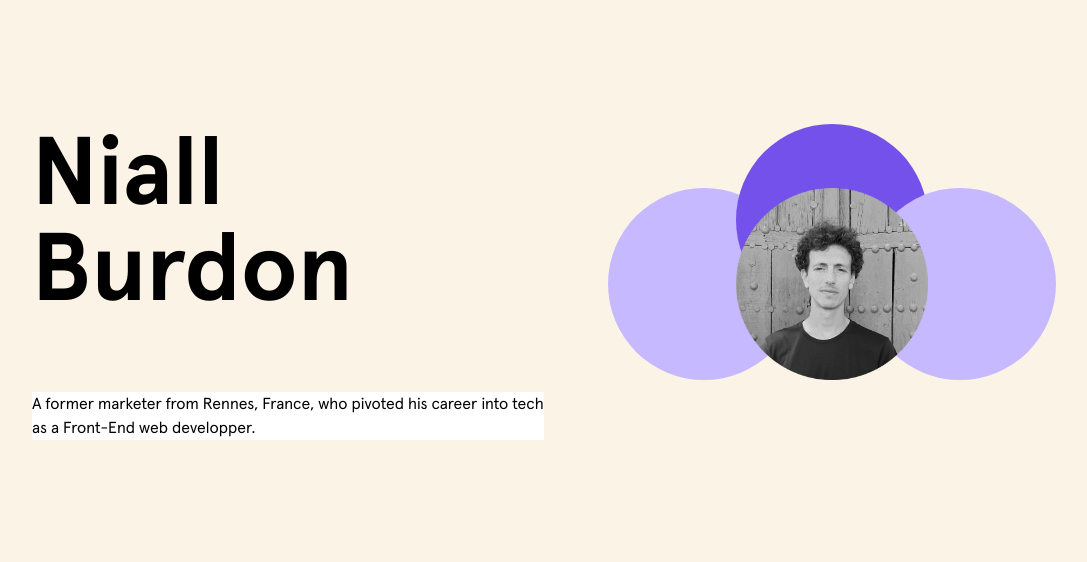
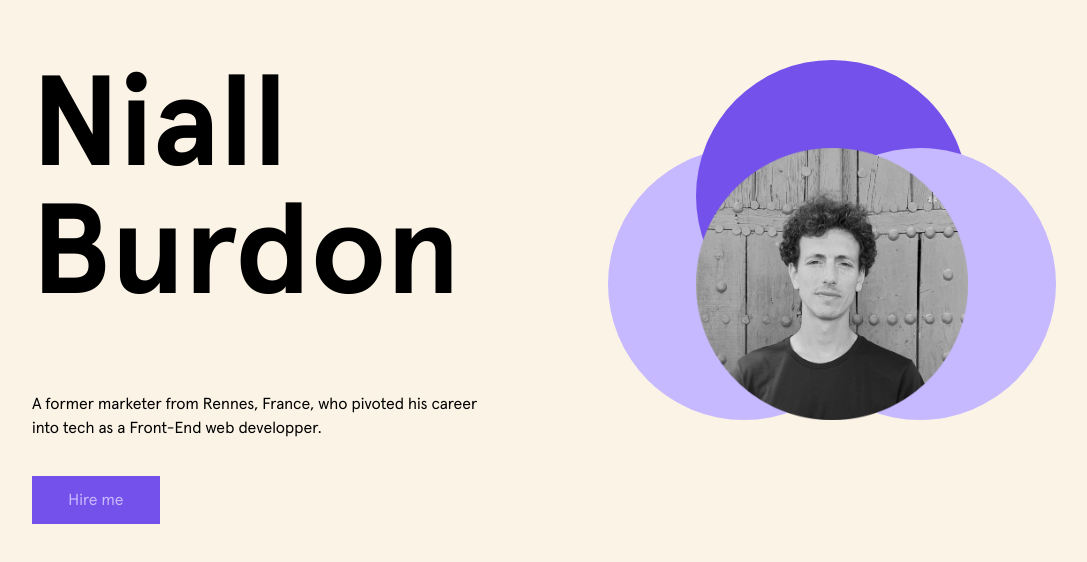
Before and after one commit to nburd01/portfolioMernFront, a React (Create React App) app in the folder portfolio/client/: page / in a window 1280 px wide. Shown: the part 116-678 px from the top of the page, without its empty margins (80-1167 px from the left). Built offline with nearby package versions, Linux system fonts and the light colour scheme.

Commit message:
added style, in progress

```diff
--- a/portfolio/client/src/components/Pages/Header2.tsx
+++ b/portfolio/client/src/components/Pages/Header2.tsx
@@ -6,22 +6,27 @@ export const Header2 = () => {
 
     <div className='w-screen  md:px-24 sm:flex'>
       {/* TITLE */}
-        <div className=' h-50 sm:bg-black p-4 justify-start sm:w-6/12 '>
+        <div className=' h-50 sm:bg-black p-4 justify-start sm:w-6/12'>
           <div className='sm:grid justify-start items-start py-9'>
-            <h1 className='justify-self-start font-bold text-8xl'>Niall</h1>
-            <h1 className='justify-self-start font-bold text-8xl'>Burdon</h1>
+            <h1 className='justify-self-start font-bold text-9xl'>Niall</h1>
+            <h1 className='justify-self-start font-bold text-9xl'>Burdon</h1>
           </div>
-          <div className="flex justify-start items-center py-9">
-            <p className='flex bg-white w-/3 md:w-/5 text-left'>A former marketer from Rennes, France, who pivoted his career into tech as a Front-End web developper. </p>
+          <div className="flexcontent-center sm:   py-9">
+            <p className='flex w-11/12 md:text-left 2xl:w-6/12 '>A former marketer from Rennes, France, who pivoted his career into tech as a Front-End web developper. </p>
           </div>
+         {/* BUTTON */}
+        <div className='flex items-center justify-center w-1/4 bg-main_purple color text-light_purple'>
+          <button className='p-3'>Hire me</button>
+        </div>
       </div>
       {/* CIRCLES */}
         <div className='hidden -gum sm:flex relative inset-0 w-6/12 h-auto justify-center items-center'>
-          <div className='flex w-48 h-48 bg-light_purple rounded-full justify-center items-center absolute left-12 shadow-slate-50'/>
-          <div className='flex w-48 h-48 bg-main_purple rounded-full justify-center items-center absolute top-12'/>
-          <div className='flex w-48 h-48 bg-light_purple rounded-full justify-center items-center absolute right-12'/>
-          <img className='flex w-48 h-48 z-10' src={Niall_img} alt="Niall" />
+          <div className='flex w-3/6 h-3/6 bg-light_purple rounded-full justify-center items-center absolute left-12 shadow-slate-50'/>
+          <div className='flex w-3/6 h-3/6 bg-main_purple rounded-full justify-center items-center absolute top-12'/>
+          <div className='flex w-3/6 h-3/6 bg-light_purple rounded-full justify-center items-center absolute right-12'/>
+          <img className='flex  h-3/6 z-10' src={Niall_img} alt="Niall" />
         </div>
+      {/* IMG */}
         <div className='flex justify-center items-center'>
           <img className='sm:hidden flex w-48 h-48 z-10' src={Niall_img} alt="Niall" />
         </div>
```
